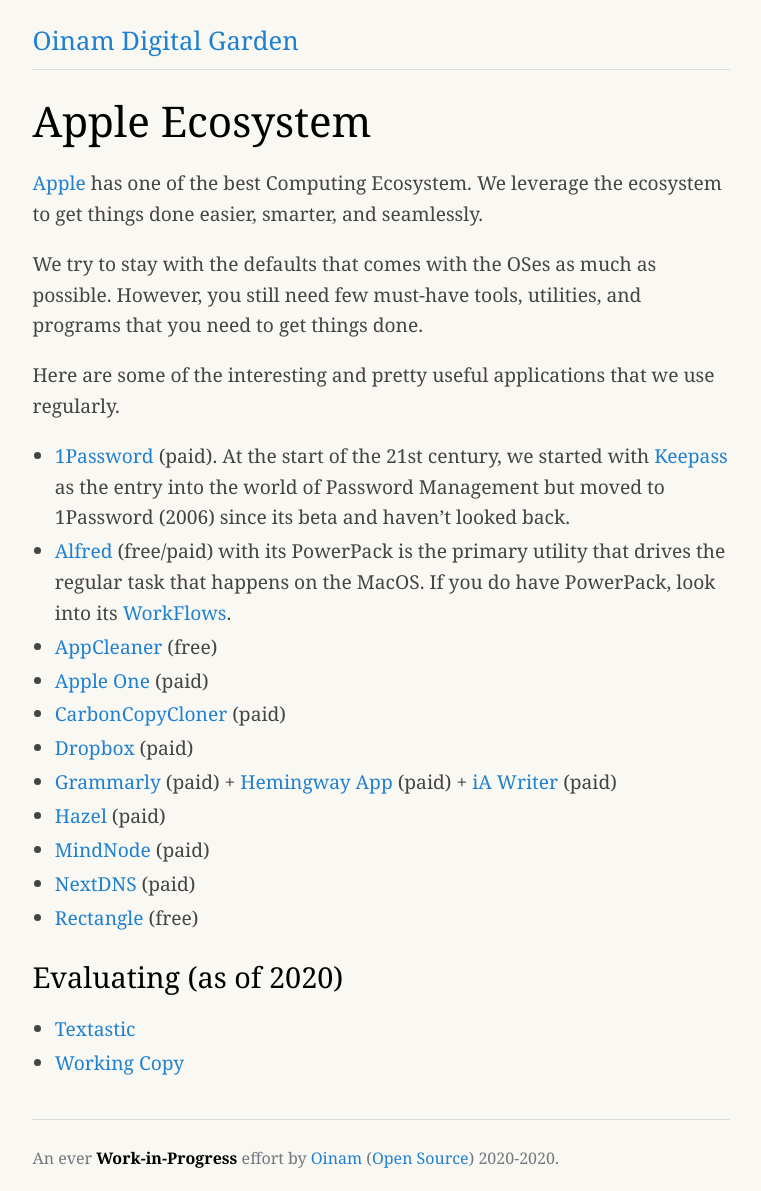
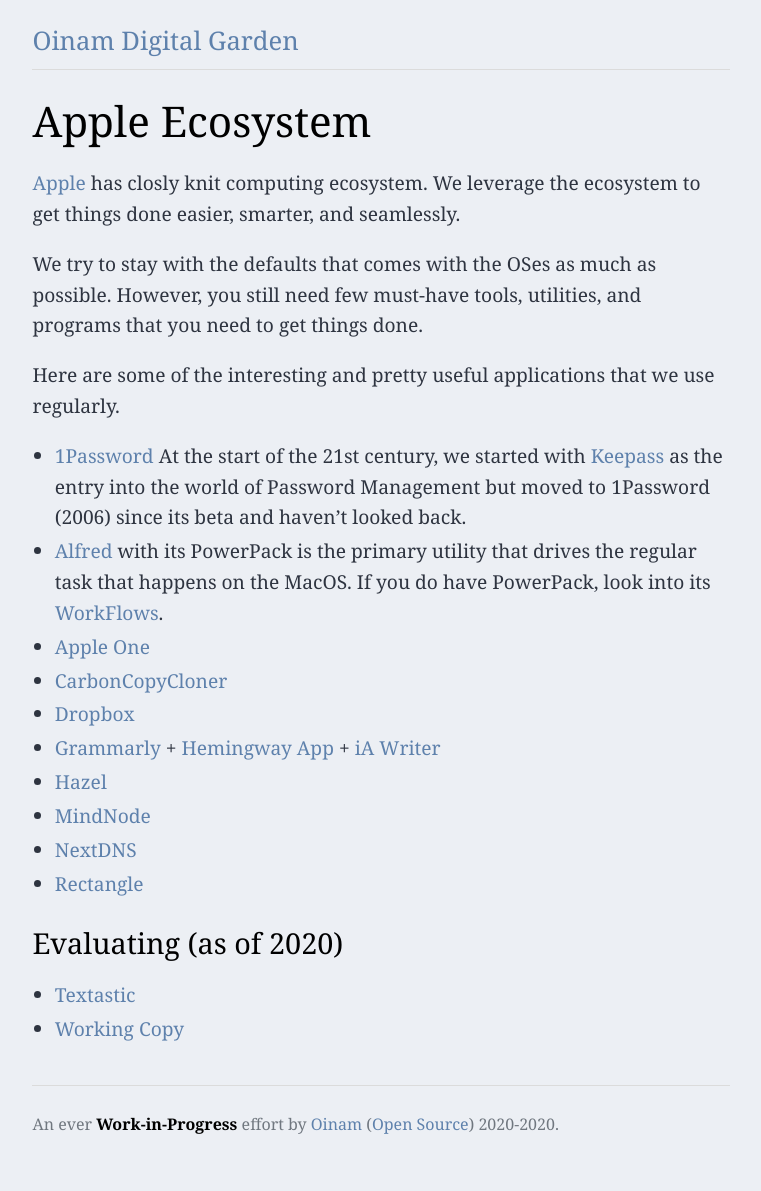
Before and after one commit to oinam/notes, a Jekyll site: the page built from devices/apple-ecosystem.md, in a window 1280 px wide. Shown: the whole page, without its empty margins (259-1020 px from the left). Built offline with Jekyll 4.4.1, drawn with Linux system fonts in a browser that asks for light colours; our own code applies the rules of GitHub Pages for plain Markdown files; after the commit the page ends 1158 px from its top, so only the background shows below that.

Commit message:
Nord Color Theme.

```diff
--- a/_layouts/default.html
+++ b/_layouts/default.html
@@ -11,12 +11,35 @@
 <link rel="stylesheet" href="https://cdn.jsdelivr.net/npm/water.css/out/water.css">
 <style type="text/css">
   :root {
+    /*
+      nord color theme,
+      https://www.nordtheme.com
+      https://www.nordtheme.com/docs/colors-and-palettes
+    */
+    --nord0: #2e3440;
+    --nord1: #3b4252;
+    --nord2: #434c5e;
+    --nord3: #4c566a;
+    --nord4: #d8dee9;
+    --nord5: #e5e9f0;
+    --nord6: #eceff4;
+    --nord7: #8fbcbb;
+    --nord8: #88c0d0;
+    --nord9: #81a1c1;
+    --nord10: #5e81ac;
+    --nord11: #bf616a;
+    --nord12: #d08770;
+    --nord13: #ebcb8b;
+    --nord14: #a3be8c;
+    --nord15: #b48ead;
+
     --border-radius: 3px;
   }
+
   body {
     max-width: 65ch;
-    background: #faf8f2;
-    color: #444;
+    background: var(--nord6);
+    color: var(--nord0);
     font-family: georgia, 'times new roman', times, serif;
     font-size: 1.2rem;
     line-height: 1.6;
@@ -28,18 +51,19 @@
   }
 
   a, a:visited {
-    color: #1f80d2;
+    color: var(--nord10);
   }
 
   a:hover, a:active {
-   color: #17619e;
+   color: var(--nord11);
   }
 
   blockquote {
-    border: 1px solid #b9d9fe;
+    border: 1px solid var(--nord4);
     /*border-left-width: 10px;*/
     border-radius: var(--border-radius);
-    background: #cde5fe;
+    background: var(--nord5);
+    color: var(--nord2);
     margin: 1em 0;
     padding: 0.1em 1.6em;
     font-style: normal;
--- a/devices/apple-ecosystem.md
+++ b/devices/apple-ecosystem.md
@@ -1,22 +1,21 @@
 # Apple Ecosystem
 
-[Apple](https://www.apple.com) has one of the best Computing Ecosystem. We leverage the ecosystem to get things done easier, smarter, and seamlessly.
+[Apple](https://www.apple.com) has closly knit computing ecosystem. We leverage the ecosystem to get things done easier, smarter, and seamlessly.
 
 We try to stay with the defaults that comes with the OSes as much as possible. However, you still need few must-have tools, utilities, and programs that you need to get things done.
 
 Here are some of the interesting and pretty useful applications that we use regularly.
 
-- [1Password](https://1password.com) (paid). At the start of the 21st century, we started with [Keepass](https://keepass.info) as the entry into the world of Password Management but moved to 1Password (2006) since its beta and haven't looked back.
-- [Alfred](https://www.alfredapp.com) (free/paid) with its PowerPack is the primary utility that drives the regular task that happens on the MacOS. If you do have PowerPack, look into its [WorkFlows](https://www.alfredapp.com/workflows/).
-- [AppCleaner](https://freemacsoft.net/appcleaner/) (free)
-- [Apple One](https://one.apple.com) (paid)
-- [CarbonCopyCloner](https://bombich.com) (paid)
-- [Dropbox](https://www.dropbox.com/) (paid)
-- [Grammarly](https://app.grammarly.com) (paid) + [Hemingway App](http://www.hemingwayapp.com) (paid) + [iA Writer](https://ia.net/writer) (paid)
-- [Hazel](https://www.noodlesoft.com) (paid)
-- [MindNode](https://mindnode.com) (paid)
-- [NextDNS](https://nextdns.io/?from=at8wqcps) (paid)
-- [Rectangle](http://rectangleapp.com) (free)
+- [1Password](https://1password.com) At the start of the 21st century, we started with [Keepass](https://keepass.info) as the entry into the world of Password Management but moved to 1Password (2006) since its beta and haven't looked back.
+- [Alfred](https://www.alfredapp.com) with its PowerPack is the primary utility that drives the regular task that happens on the MacOS. If you do have PowerPack, look into its [WorkFlows](https://www.alfredapp.com/workflows/).
+- [Apple One](https://one.apple.com)
+- [CarbonCopyCloner](https://bombich.com)
+- [Dropbox](https://www.dropbox.com/)
+- [Grammarly](https://app.grammarly.com) + [Hemingway App](http://www.hemingwayapp.com) + [iA Writer](https://ia.net/writer)
+- [Hazel](https://www.noodlesoft.com)
+- [MindNode](https://mindnode.com)
+- [NextDNS](https://nextdns.io/?from=at8wqcps)
+- [Rectangle](http://rectangleapp.com)
 
 ## Evaluating (as of 2020)
 
```
Also changed, not shown: company/tools-services-products.md (+7 -0 lines), devices/macOS-Development.md (+2 -1 lines), devices/macOS.md (+7 -33 lines), 1 other file.
